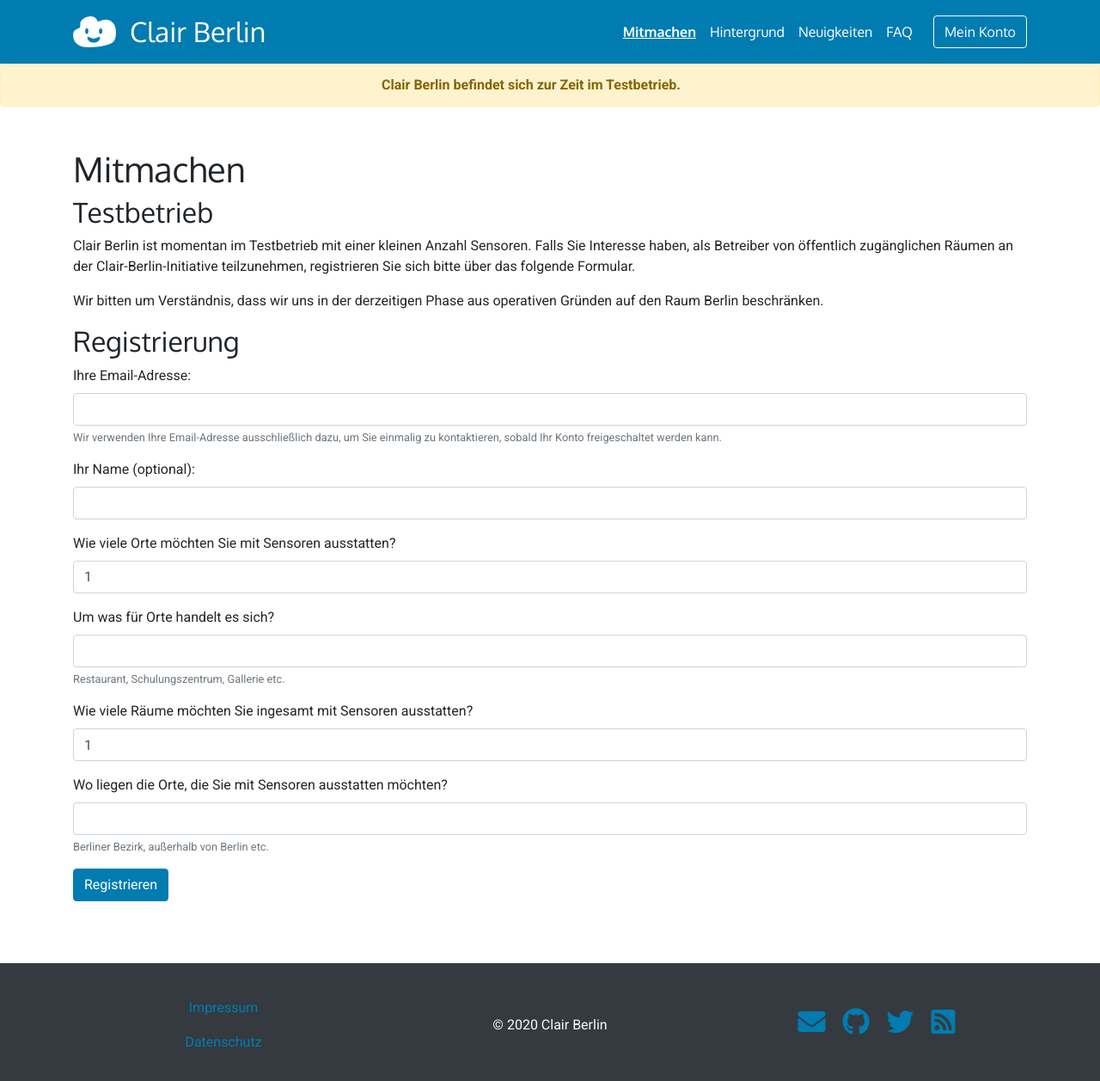
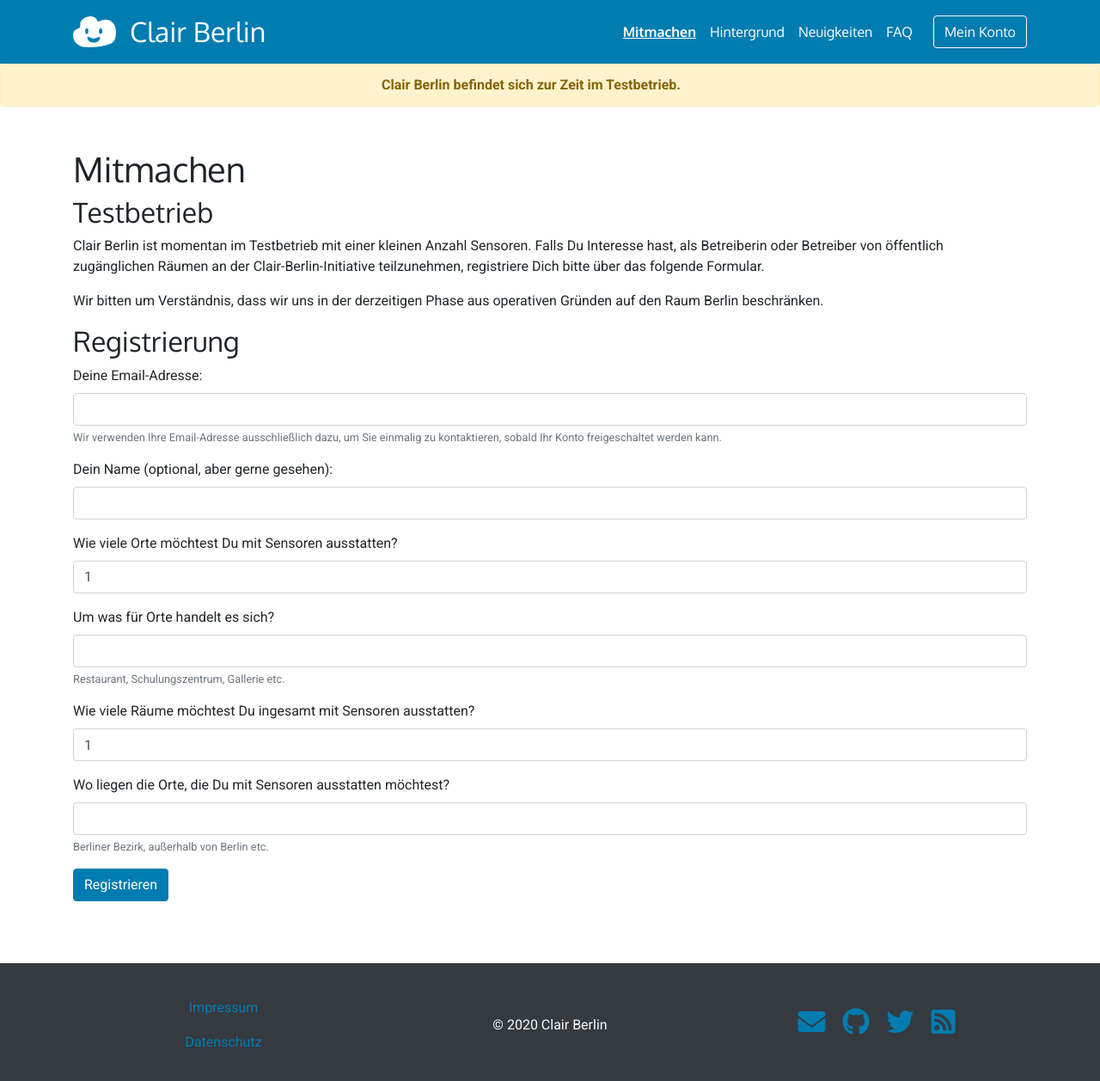
Before and after one commit to ClairBerlin/clair-website, a Jekyll site: the page built from mitmachen.md, in a window 1280 px wide and 1264 px high. Shown: the top 1257 px of the window at 86% size. Built offline with Jekyll 4.4.1, drawn with Linux system fonts in a browser that asks for light colours.

Commit message:
Sie -> Du

```diff
--- a/mitmachen.md
+++ b/mitmachen.md
@@ -8,9 +8,9 @@ title: Mitmachen
 ## Testbetrieb
 
 Clair Berlin ist momentan im Testbetrieb mit einer kleinen Anzahl Sensoren.
-Falls Sie Interesse haben, als Betreiber von öffentlich zugänglichen Räumen an
-der Clair-Berlin-Initiative teilzunehmen, registrieren Sie sich bitte über das
-folgende Formular.
+Falls Du Interesse hast, als Betreiberin oder Betreiber von öffentlich
+zugänglichen Räumen an der Clair-Berlin-Initiative teilzunehmen, registriere
+Dich bitte über das folgende Formular.
 
 Wir bitten um Verständnis, dass wir uns in der derzeitigen Phase aus operativen
 Gründen auf den Raum Berlin beschränken.
@@ -19,7 +19,7 @@ Gründen auf den Raum Berlin beschränken.
 
 <form id="registration-form" action="https://usebasin.com/f/e2ea6ee517a9" method="POST">
   <div class="form-group">
-    <label for="email">Ihre Email-Adresse:</label>
+    <label for="email">Deine Email-Adresse:</label>
     <input type="email" class="form-control" id="email" name="email" required aria-describedby="operatorEmailHelp">
     <small id="operatorEmailHelp" class="form-text text-muted">
       Wir verwenden Ihre Email-Adresse ausschließlich dazu, um Sie einmalig zu
@@ -27,11 +27,11 @@ Gründen auf den Raum Berlin beschränken.
     </small>
   </div>
   <div class="form-group">
-    <label for="operatorName">Ihr Name (optional):</label>
+    <label for="operatorName">Dein Name (optional, aber gerne gesehen):</label>
     <input type="text" class="form-control" id="operatorName" name="operatorName" aria-describedby="operatorNameHelp">
   </div>
   <div class="form-group">
-    <label for="numberSites">Wie viele Orte möchten Sie mit Sensoren ausstatten?</label>
+    <label for="numberSites">Wie viele Orte möchtest Du mit Sensoren ausstatten?</label>
     <input type="number" value="1" min="1" max="99" class="form-control" id="number" name="numberSites">
   </div>
   <div class="form-group">
@@ -40,11 +40,11 @@ Gründen auf den Raum Berlin beschränken.
     <small id="kindHelp" class="form-text text-muted">Restaurant, Schulungszentrum, Gallerie etc.</small>
   </div>
   <div class="form-group">
-    <label for="numberRooms">Wie viele Räume möchten Sie ingesamt mit Sensoren ausstatten?</label>
+    <label for="numberRooms">Wie viele Räume möchtest Du ingesamt mit Sensoren ausstatten?</label>
     <input type="number" value="1" min="1" max="99" class="form-control" id="numberRooms" name="numberRooms">
   </div>
   <div class="form-group">
-    <label for="locations">Wo liegen die Orte, die Sie mit Sensoren ausstatten möchten?</label>
+    <label for="locations">Wo liegen die Orte, die Du mit Sensoren ausstatten möchtest?</label>
     <input type="text" class="form-control" id="locations" name="locations" required aria-describedby="locationsHelp">
     <small id="locationsHelp" class="form-text text-muted">Berliner Bezirk, außerhalb von Berlin etc.</small>
   </div>
```
